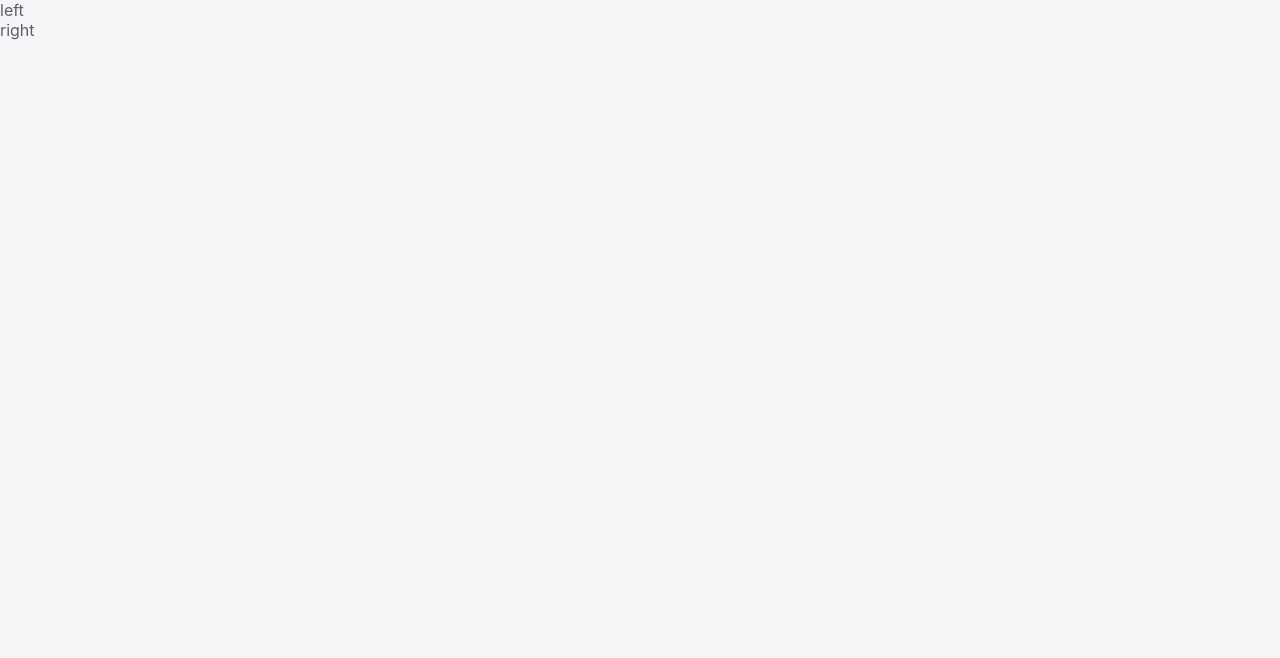
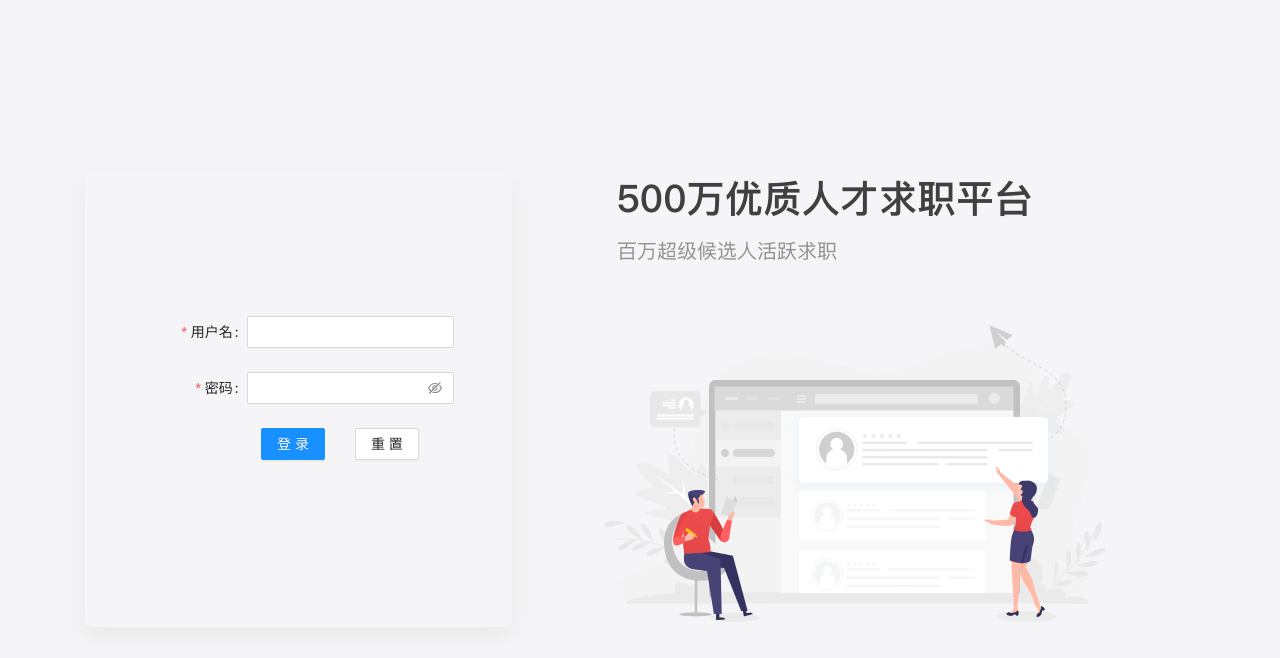
Before and after one commit to ZhengMaster2020/react-resume-online, a Next.js app: page /login in a window 1280 px wide. Shown: the top 658 px of the page. Built offline with nearby package versions, Linux system fonts and the light colour scheme.

Commit message:
fdeat: add login pages and achive

```diff
--- a/pages/_app.js
+++ b/pages/_app.js
@@ -1,4 +1,5 @@
 import '../styles/globals.css'
+import 'antd/dist/antd.css'
 
 function MyApp({ Component, pageProps }) {
   return <Component {...pageProps} />
--- a/pages/index.js
+++ b/pages/index.js
@@ -4,7 +4,6 @@ import { useRouter } from 'next/router'
 import { useEffect } from 'react'
 import Cookies from 'js-cookie'
 import styles from '../styles/Home.module.css'
-import 'antd/dist/antd.css'
 
 export default function Home() {
   const router = useRouter()
--- a/pages/login/index.js
+++ b/pages/login/index.js
@@ -1,13 +1,85 @@
-import loginStyle from '../../styles/Login.module.css'
+import loginStyle, {
+  form,
+  loginBtn,
+  btnWrap,
+} from '../../styles/Login.module.css'
+import { Button, Carousel, Image, Input, Form } from 'antd'
+import { useState } from 'react'
 
-function Login(params) {
-  console.log('paramd', params)
+const layout = {
+  labelCol: { span: 8 },
+  wrapperCol: { span: 16 },
+}
+
+const rules = [{ required: true, message: '必填项不能为空' }]
+
+export const Login = () => {
+  const [btnLoading, setBtnLoaidng] = useState(false)
+  const [loginForm] = Form.useForm()
+
+  const onFinish = (values) => {
+    console.log('values,', values)
+    setBtnLoaidng(true)
+    setTimeout(() => {
+      setBtnLoaidng(false)
+    }, 500)
+  }
+
+  const onResetFields = () => loginForm.resetFields()
 
   return (
     <div className={loginStyle.login}>
-      <div>
-        <div>left</div>
-        <div>right</div>
+      <div className={loginStyle.content}>
+        <div className={loginStyle.left}>
+          <Form
+            {...layout}
+            name="loginForm"
+            form={loginForm}
+            className={form}
+            onFinish={onFinish}
+          >
+            <Form.Item hasFeedback label="用户名" name="username" rules={rules}>
+              <Input />
+            </Form.Item>
+
+            <Form.Item hasFeedback label="密码" name="password" rules={rules}>
+              <Input.Password />
+            </Form.Item>
+
+            <Form.Item {...layout}>
+              <div className={btnWrap}>
+                <Button
+                  type="primary"
+                  htmlType="submit"
+                  className={loginBtn}
+                  loading={btnLoading}
+                >
+                  登录
+                </Button>
+                <Button
+                  htmlType="button"
+                  className={loginBtn}
+                  onClick={onResetFields}
+                >
+                  重置
+                </Button>
+              </div>
+            </Form.Item>
+          </Form>
+        </div>
+
+        <div className={loginStyle.right}>
+          <Carousel autoplay dots={false} style={{ width: '633px' }}>
+            <Image
+              className={loginStyle.carouselImg}
+              src="/images/banner1.png"
+            />
+            <Image
+              className={loginStyle.carouselImg}
+              src="/images/banner2.png"
+            />
+          </Carousel>
+        </div>
       </div>
     </div>
   )
--- a/styles/Login.module.css
+++ b/styles/Login.module.css
@@ -1,4 +1,7 @@
 .login {
+  display: flex;
+  align-items: center;
+  justify-content: center;
   height: 100vh;
   width: 100vw;
   overflow: hidden;
@@ -16,3 +19,56 @@
   justify-content: space-between;
   align-items: center;
 }
+
+.content {
+  display: flex;
+  width: 100%;
+}
+
+.left {
+  display: flex;
+  align-items: center;
+  justify-content: flex-end;
+  width: 40%;
+}
+
+.form {
+  display: flex;
+  flex-direction: column;
+  align-items: center;
+  justify-content: center;
+  width: 427px;
+  height: 454px;
+  border-radius: 6px;
+  box-shadow: 0 8px 24px 0 #e8e8e8;
+}
+
+.right {
+  display: inline-flex;
+  align-items: center;
+  justify-content: center;
+  height: 454px;
+  width: 60%;
+  overflow: hidden;
+}
+
+.carouselImg {
+  display: block;
+  width: 633px;
+  height: 454px;
+}
+
+.btnWrap {
+  display: flex;
+  justify-content: space-between;
+  align-items: center;
+}
+
+.loginBtn {
+  width: 90px;
+  margin-left: 30px;
+}
+
+.loginBtn:first-child {
+  margin-left: 135px;
+}
```
Also changed, not shown: public/images/banner1.png (added), public/images/banner2.png (added).
